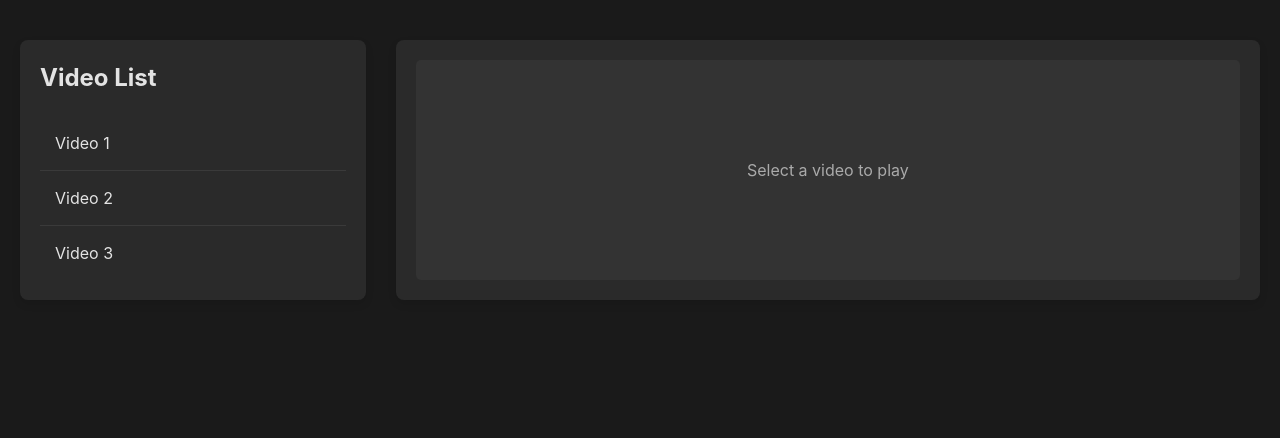
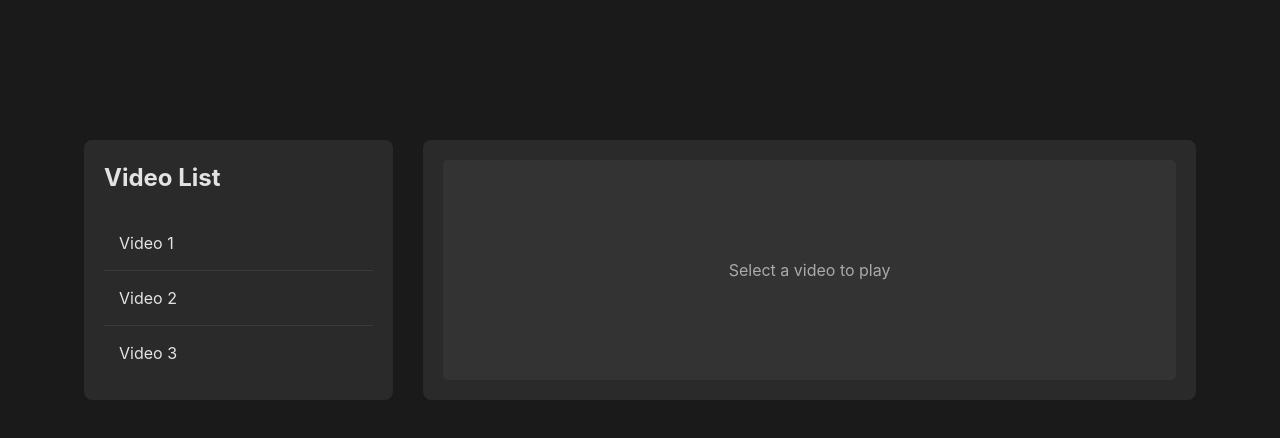
Before and after one commit to rahulsingschauhan/video-player, a React (Vite) app: page / in a window 1280 px wide. Shown: the top 438 px of the page. Built offline with nearby package versions, Linux system fonts and the light colour scheme.

Commit message:
Updated video area

```diff
--- a/src/index.css
+++ b/src/index.css
@@ -22,4 +22,7 @@
 body {
   min-height: 100vh;
   background-color: #1a1a1a;
+  display: flex;
+  align-items: center;
+  justify-content: center;
 }
--- a/src/pages/HomePage/style.css
+++ b/src/pages/HomePage/style.css
@@ -10,7 +10,10 @@
 }
 
 .app {
-  max-width: 1400px;
+  max-width: 1200px;
+  width: 90vw;
+  max-height: 600px;
+  height: 90vh;
   margin: 0 auto;
   padding: 40px 20px;
   animation: slideDown 0.5s ease-out;
@@ -24,8 +27,10 @@
 
 .list-wrapper {
   flex: 1;
+  overflow-y: auto;
 }
 
 .player-wrapper {
   flex: 2.5;
+  overflow: hidden;
 }
```
Also changed, not shown: 1 other file (tests, documents, lock files or other folders).
